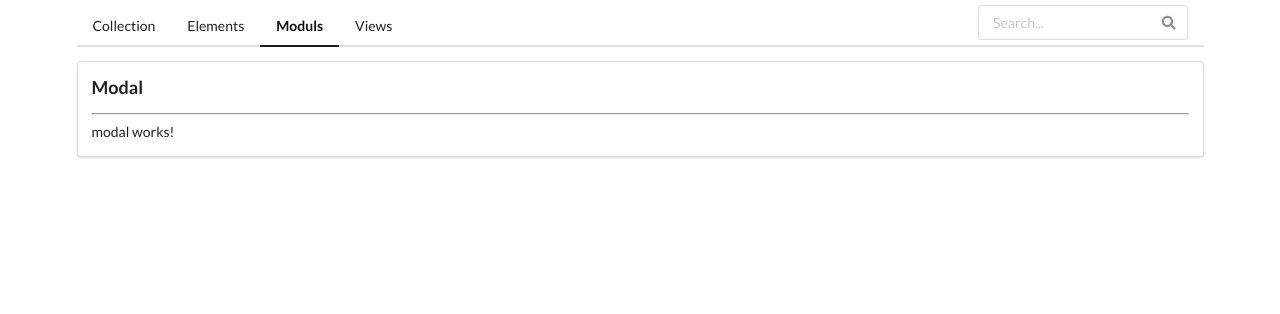
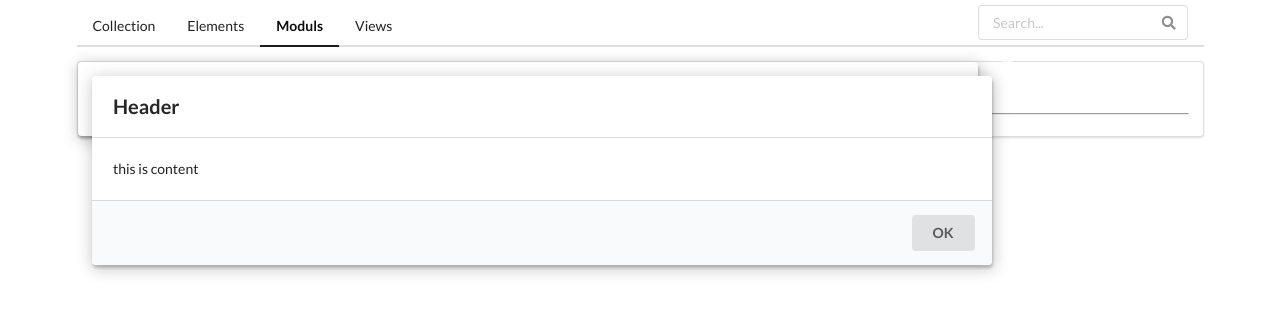
Before and after one commit to DaniyalKT/composs, an Angular app: page /mods in a window 1280 px wide. Shown: the top 314 px of the page. Built offline with nearby package versions, Linux system fonts and the light colour scheme.

Commit message:
add modal template in modal component

```diff
--- a/src/app/mods/modal/modal.component.html
+++ b/src/app/mods/modal/modal.component.html
@@ -1 +1,14 @@
-<p>modal works!</p>
+<div class="ui dimmer modal visible active">
+    <div class="ui modal visible active">
+
+        <div class="header">Header</div>
+        <i class="close icon"></i>
+        <div class="content">
+            <p>this is content </p>
+        </div>
+        <div class="actions">
+            <div class="ui approve button">OK</div>
+
+        </div>
+    </div>
+</div>
```
